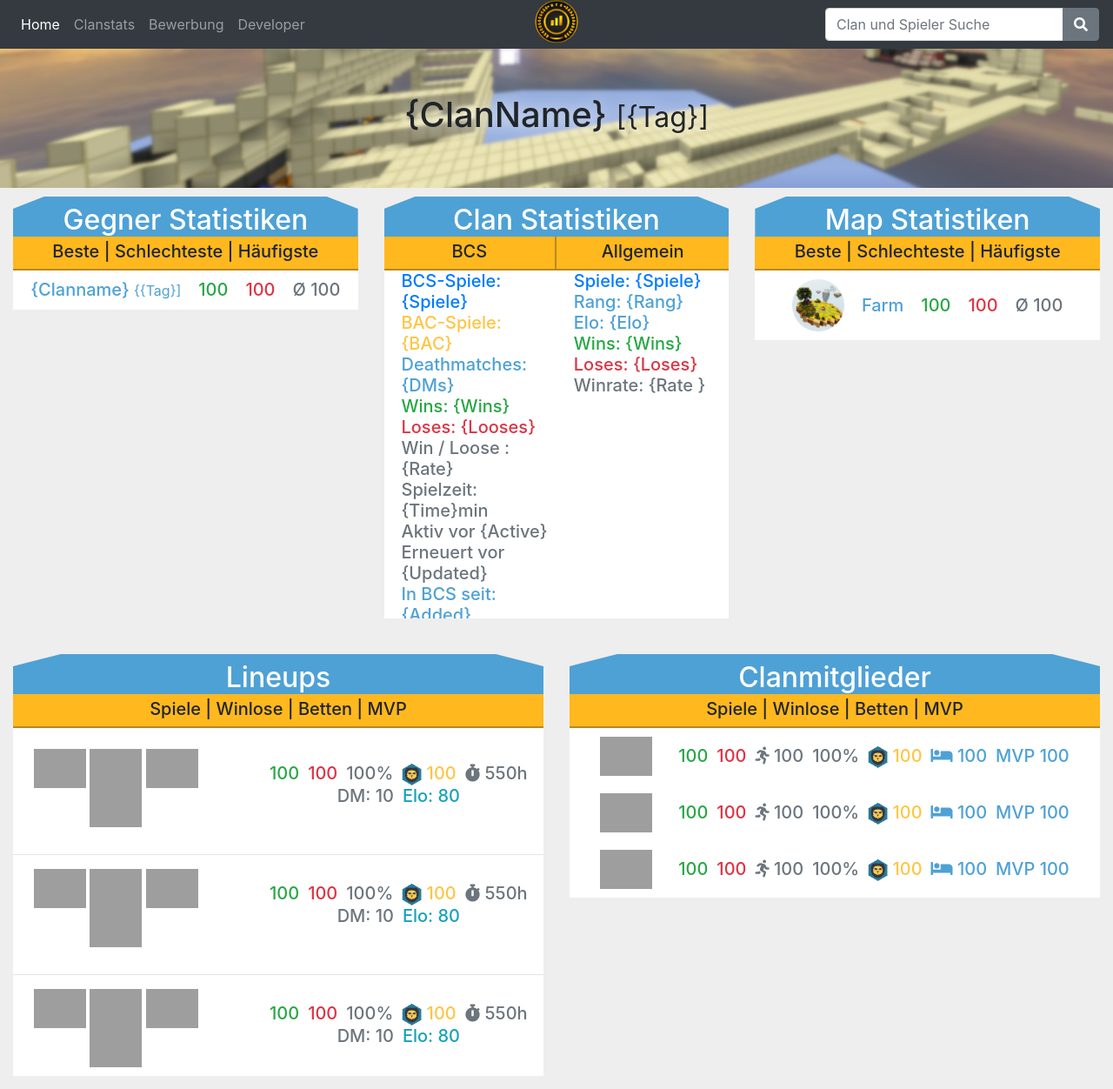
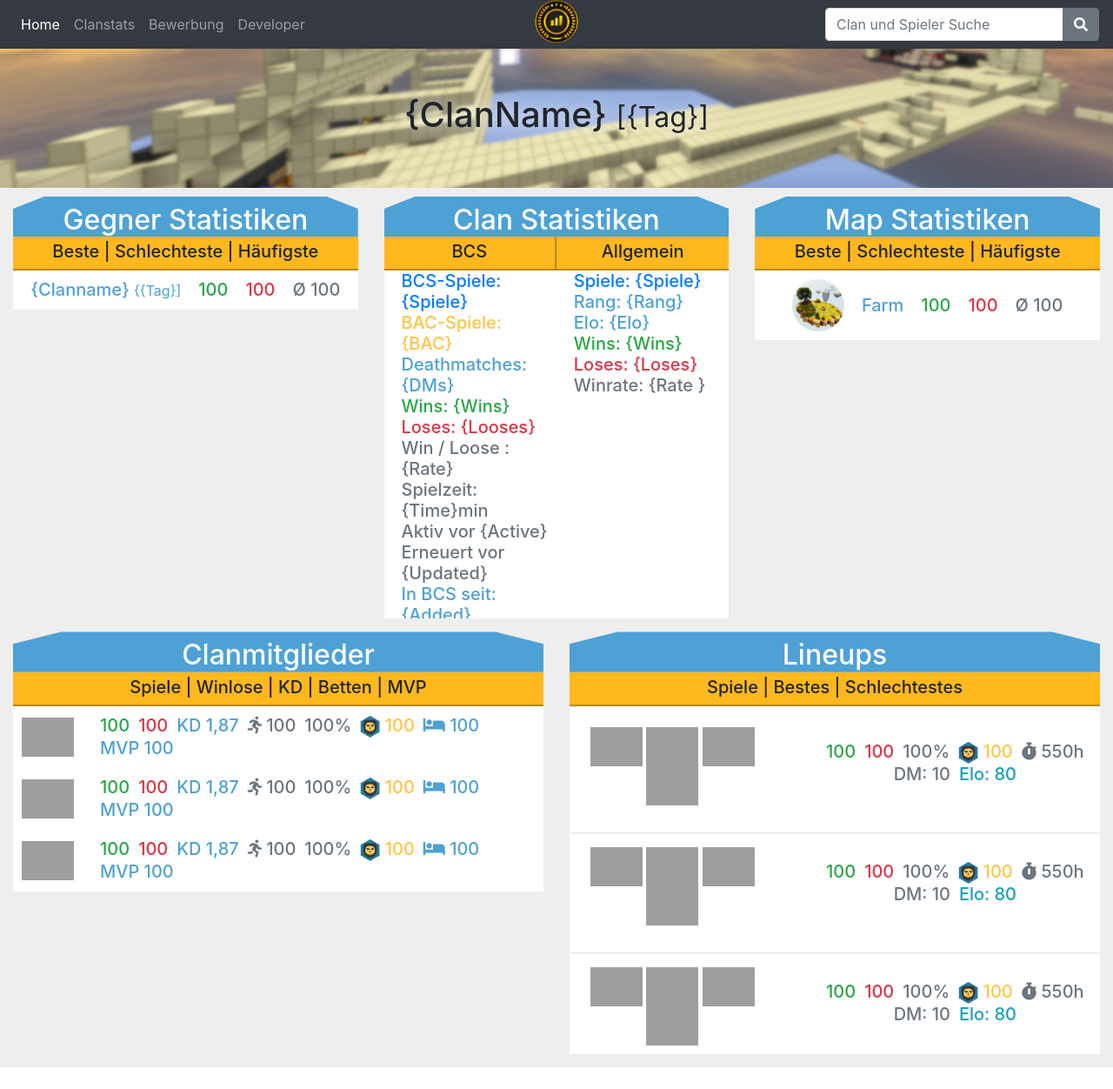
Before and after one commit to JKamue/BCS, a PHP site: page /clanstats.html in a window 1280 px wide. Shown: the whole page at 87% size. After the commit the page ends 1227 px from the top, so only its background shows below. Run offline with PHP 8.4, Linux system fonts and the light colour scheme; data that the repository does not hold is empty; some libraries are stand-ins or nearby versions; grey boxes are pictures that could not be loaded.

Commit message:
Finished clanpage frontend

```diff
--- a/httpdocs/clanstats.html
+++ b/httpdocs/clanstats.html
@@ -135,7 +135,7 @@
 			<span id="enemy-worst" class="clickable" onclick="enemySetFilter(this.id)">Schlechteste</span> |
 			<span id="enemy-most" class="clickable" onclick="enemySetFilter(this.id)">Häufigste</span></h5>
 		</div>
-		<div class="content">
+		<div class="content" id="enemy-content">
 			<table id="data-enemies" class="group">
 				<tr>
 					<td><h5 class="text-bcs inline">{Clanname} <small class="hide-on-tiny">{{Tag}]</small></h5></td>
@@ -192,6 +192,7 @@
 			</tr>
 		</table>
 	</div>
+
 	<div id="maps" class="col-md-12 col-lg-6 col-xl-4 stats-box">
 		<div class="header">
 			<h2>Map Statistiken</h2>
@@ -203,7 +204,7 @@
 				<span id="map-most" class="clickable" onclick="mapSetSorter(this.id)">Häufigste</span>
 			</h5>
 		</div>
-		<div class="content">
+		<div class="content" id="map-content">
 			<div class="w-100">
 				<table id="data-maps" class="group">
 					<tr>
@@ -217,109 +218,34 @@
 			</div>
 		</div>
 	</div>
-</div>
-<div style="margin: 0px;margin-top: 2vw;" class="row">
-	<div id="lineup" class="col-md-12 col-lg-12 col-xl-6 stats-box">
-		<div class="header">
-			<h2>Lineups</h2>
-		</div>
-		<div class="sub">
-			<h5>
-				<span id="player-games" class="clickable" onclick="">Spiele</span> |
-				<span id="player-winlose" class="clickable" onclick="">Winlose</span> |
-				<span id="player-beds" class="clickable" onclick="">Betten</span> |
-				<span id="player-mvp" class="clickable" onclick="">MVP</span>
-			</h5>
-		</div>
-		<div class="content">
-			<br>
-			<div class="row w-105 text-center">
-				<div id="lineup" class="col-md-12 col-lg-6 col-xl-5 stats-box">
-					<img style="width: 60px" src="https://crafatar.com/avatars/cee6fa01c5c242d3ba1c4ffd7fcdb359?overlay=true"/>
-					<img style="width: 60px" src="https://crafatar.com/avatars/cee6fa01c5c242d3ba1c4ffd7fcdb359?overlay=true"/>
-					<img style="width: 60px" src="https://crafatar.com/avatars/cee6fa01c5c242d3ba1c4ffd7fcdb359?overlay=true"/>
-					<img style="width: 60px" src="https://crafatar.com/avatars/cee6fa01c5c242d3ba1c4ffd7fcdb359?overlay=true"/>
-				</div>
-				<div id="lineup" class="col-md-12 col-lg-6 col-xl-7 stats-box" style="display: flex;justify-content: center;flex-direction: column;">
-					<h5>
-						<span style="padding-left: 10px; white-space: nowrap" class="text-success">100<span><wbr>
-						<span style="padding-left: 10px; white-space: nowrap" class="text-danger">100<span><wbr>
-						<span style="padding-left: 10px; white-space: nowrap" class="text-secondary">100%<span><wbr>
-						<span style="padding-left: 10px; white-space: nowrap" class="text-bac"><img height="25px" src="img/badlion.png"/> 100<span><wbr>
-						<span style="padding-left: 10px; white-space: nowrap" class="text-secondary"><i class="fas fa-stopwatch"></i> 550h<span><wbr>
-						<span style="padding-left: 10px; white-space: nowrap" class="text-secondary">DM: 10<span><wbr>
-						<span style="padding-left: 10px; white-space: nowrap" class="text-info">Elo: 80</span><wbr>
-					</h5>
-				</div>
-			</div>
-			<hr>
-			<div class="row w-105 text-center">
-				<div id="lineup" class="col-md-12 col-lg-6 col-xl-5 stats-box">
-					<img style="width: 60px" src="https://crafatar.com/avatars/cee6fa01c5c242d3ba1c4ffd7fcdb359?overlay=true"/>
-					<img style="width: 60px" src="https://crafatar.com/avatars/cee6fa01c5c242d3ba1c4ffd7fcdb359?overlay=true"/>
-					<img style="width: 60px" src="https://crafatar.com/avatars/cee6fa01c5c242d3ba1c4ffd7fcdb359?overlay=true"/>
-					<img style="width: 60px" src="https://crafatar.com/avatars/cee6fa01c5c242d3ba1c4ffd7fcdb359?overlay=true"/>
-				</div>
-				<div id="lineup" class="col-md-12 col-lg-6 col-xl-7 stats-box" style="display: flex;justify-content: center;flex-direction: column;">
-					<h5>
-						<span style="padding-left: 10px; white-space: nowrap" class="text-success">100<span><wbr>
-						<span style="padding-left: 10px; white-space: nowrap" class="text-danger">100<span><wbr>
-						<span style="padding-left: 10px; white-space: nowrap" class="text-secondary">100%<span><wbr>
-						<span style="padding-left: 10px; white-space: nowrap" class="text-bac"><img height="25px" src="img/badlion.png"/> 100<span><wbr>
-						<span style="padding-left: 10px; white-space: nowrap" class="text-secondary"><i class="fas fa-stopwatch"></i> 550h<span><wbr>
-						<span style="padding-left: 10px; white-space: nowrap" class="text-secondary">DM: 10<span><wbr>
-						<span style="padding-left: 10px; white-space: nowrap" class="text-info">Elo: 80</span><wbr>
-					</h5>
-				</div>
-			</div>
-			<hr>
-			<div class="row w-105 text-center">
-				<div id="lineup" class="col-md-12 col-lg-6 col-xl-5 stats-box">
-					<img style="width: 60px" src="https://crafatar.com/avatars/cee6fa01c5c242d3ba1c4ffd7fcdb359?overlay=true"/>
-					<img style="width: 60px" src="https://crafatar.com/avatars/cee6fa01c5c242d3ba1c4ffd7fcdb359?overlay=true"/>
-					<img style="width: 60px" src="https://crafatar.com/avatars/cee6fa01c5c242d3ba1c4ffd7fcdb359?overlay=true"/>
-					<img style="width: 60px" src="https://crafatar.com/avatars/cee6fa01c5c242d3ba1c4ffd7fcdb359?overlay=true"/>
-				</div>
-				<div id="lineup" class="col-md-12 col-lg-6 col-xl-7 stats-box" style="display: flex;justify-content: center;flex-direction: column;">
-					<h5>
-						<span style="padding-left: 10px; white-space: nowrap" class="text-success">100<span><wbr>
-						<span style="padding-left: 10px; white-space: nowrap" class="text-danger">100<span><wbr>
-						<span style="padding-left: 10px; white-space: nowrap" class="text-secondary">100%<span><wbr>
-						<span style="padding-left: 10px; white-space: nowrap" class="text-bac"><img height="25px" src="img/badlion.png"/> 100<span><wbr>
-						<span style="padding-left: 10px; white-space: nowrap" class="text-secondary"><i class="fas fa-stopwatch"></i> 550h<span><wbr>
-						<span style="padding-left: 10px; white-space: nowrap" class="text-secondary">DM: 10<span><wbr>
-						<span style="padding-left: 10px; white-space: nowrap" class="text-info">Elo: 80</span><wbr>
-					</h5>
-				</div>
-			</div>
-		</div>
-	</div>
+
 	<div id="member" class="col-md-12 col-lg-12 col-xl-6 stats-box">
 		<div class="header">
 			<h2>Clanmitglieder</h2>
 		</div>
 		<div class="sub">
 			<h5>
-				<span id="player-games" class="clickable" onclick="">Spiele</span> |
-				<span id="player-winlose" class="clickable" onclick="">Winlose</span> |
-				<span id="player-beds" class="clickable" onclick="">Betten</span> |
-				<span id="player-mvp" class="clickable" onclick="">MVP</span>
+				<span id="player-games" class="clickable" onclick="playerSetSorter(this.id)">Spiele</span> |
+				<span id="player-winlose" class="clickable" onclick="playerSetSorter(this.id)">Winlose</span> |
+				<span id="player-kd" class="clickable" onclick="playerSetSorter(this.id)">KD</span> |
+				<span id="player-beds" class="clickable" onclick="playerSetSorter(this.id)">Betten</span> |
+				<span id="player-mvp" class="clickable" onclick="playerSetSorter(this.id)">MVP</span>
 			</h5>
 		</div>
-		<div class="content">
+		<div class="content" id="member-content">
 			<table id="data-member" class="group">
 				<tr>
 					<td valign="middle"><img style="width: 60px" src="https://crafatar.com/avatars/cee6fa01c5c242d3ba1c4ffd7fcdb359?overlay=true"/></td>
 					<td>
 						<h5>
-							<span style="padding-left: 10px; white-space: nowrap" class="text-success">100<span><wbr>
-							<span style="padding-left: 10px; white-space: nowrap" class="text-danger">100<span><wbr>
-							<span style="padding-left: 10px; white-space: nowrap" class="text-muted"><i class="fas fa-running"></i> 100<span><wbr>
-							<span style="padding-left: 10px; white-space: nowrap" class="text-secondary">100%<span><wbr>
-							<span style="padding-left: 10px; white-space: nowrap" class="text-bac"><img height="25px" src="img/badlion.png"/> 100<span><wbr>
-							<span style="padding-left: 10px; white-space: nowrap" class="text-bcs"><i class="fas fa-bed"></i> 100<span><wbr>
-							<span style="padding-left: 10px; white-space: nowrap" class="text-bcs">MVP 100<span><wbr>
-
+							<span class="text-with-space text-success">100<span><wbr>
+							<span class="text-with-space text-danger">100<span><wbr>
+							<span class="text-with-space text-bcs">KD 1,87<span><wbr>
+							<span class="text-with-space text-muted"><i class="fas fa-running"></i> 100<span><wbr>
+							<span class="text-with-space text-secondary">100%<span><wbr>
+							<span class="text-with-space text-bac"><img height="25px" src="img/badlion.png"/> 100<span><wbr>
+							<span class="text-with-space text-bcs"><i class="fas fa-bed"></i> 100<span><wbr>
+							<span class="text-with-space text-bcs">MVP 100<span><wbr>
 						</h5>
 					</td>
 				</tr>
@@ -327,14 +253,14 @@
 					<td valign="middle"><img style="width: 60px" src="https://crafatar.com/avatars/cee6fa01c5c242d3ba1c4ffd7fcdb359?overlay=true"/></td>
 					<td>
 						<h5>
-							<span style="padding-left: 10px; white-space: nowrap" class="text-success">100<span><wbr>
-							<span style="padding-left: 10px; white-space: nowrap" class="text-danger">100<span><wbr>
-							<span style="padding-left: 10px; white-space: nowrap" class="text-muted"><i class="fas fa-running"></i>  100<span><wbr>
-							<span style="padding-left: 10px; white-space: nowrap" class="text-secondary">100%<span><wbr>
-							<span style="padding-left: 10px; white-space: nowrap" class="text-bac"><img height="25px" src="img/badlion.png"/> 100<span><wbr>
-							<span style="padding-left: 10px; white-space: nowrap" class="text-bcs"><i class="fas fa-bed"></i> 100<span><wbr>
-							<span style="padding-left: 10px; white-space: nowrap" class="text-bcs">MVP 100<span><wbr>
-
+							<span class="text-with-space text-success">100<span><wbr>
+							<span class="text-with-space text-danger">100<span><wbr>
+							<span class="text-with-space text-bcs">KD 1,87<span><wbr>
+							<span class="text-with-space text-muted"><i class="fas fa-running"></i> 100<span><wbr>
+							<span class="text-with-space text-secondary">100%<span><wbr>
+							<span class="text-with-space text-bac"><img height="25px" src="img/badlion.png"/> 100<span><wbr>
+							<span class="text-with-space text-bcs"><i class="fas fa-bed"></i> 100<span><wbr>
+							<span class="text-with-space text-bcs">MVP 100<span><wbr>
 						</h5>
 					</td>
 				</tr>
@@ -342,18 +268,92 @@
 					<td valign="middle"><img style="width: 60px" src="https://crafatar.com/avatars/cee6fa01c5c242d3ba1c4ffd7fcdb359?overlay=true"/></td>
 					<td>
 						<h5>
-							<span style="padding-left: 10px; white-space: nowrap" class="text-success">100<span><wbr>
-							<span style="padding-left: 10px; white-space: nowrap" class="text-danger">100<span><wbr>
-							<span style="padding-left: 10px; white-space: nowrap" class="text-muted"><i class="fas fa-running"></i> 100<span><wbr>
-							<span style="padding-left: 10px; white-space: nowrap" class="text-secondary">100%<span><wbr>
-							<span style="padding-left: 10px; white-space: nowrap" class="text-bac"><img height="25px" src="img/badlion.png"/> 100<span><wbr>
-							<span style="padding-left: 10px; white-space: nowrap" class="text-bcs"><i class="fas fa-bed"></i> 100<span><wbr>
-							<span style="padding-left: 10px; white-space: nowrap" class="text-bcs">MVP 100<span><wbr>
-
+							<span class="text-with-space text-success">100<span><wbr>
+							<span class="text-with-space text-danger">100<span><wbr>
+							<span class="text-with-space text-bcs">KD 1,87<span><wbr>
+							<span class="text-with-space text-muted"><i class="fas fa-running"></i> 100<span><wbr>
+							<span class="text-with-space text-secondary">100%<span><wbr>
+							<span class="text-with-space text-bac"><img height="25px" src="img/badlion.png"/> 100<span><wbr>
+							<span class="text-with-space text-bcs"><i class="fas fa-bed"></i> 100<span><wbr>
+							<span class="text-with-space text-bcs">MVP 100<span><wbr>
 						</h5>
 					</td>
 				</tr>
 			</table>
 		</div>
 	</div>
+	<div id="lineup" class="col-md-12 col-lg-12 col-xl-6 stats-box">
+		<div class="header">
+			<h2>Lineups</h2>
+		</div>
+		<div class="sub">
+			<h5>
+				<span id="lineup-games" class="clickable" onclick="lineupSetFilter('lineup-games')">Spiele</span> |
+				<span id="lineup-best" class="clickable" onclick="lineupSetFilter('lineup-best')">Bestes</span> |
+				<span id="lineup-worst" class="clickable" onclick="lineupSetFilter('lineup-worst')">Schlechtestes</span>
+			</h5>
+		</div>
+		<div class="content" id="data-lineups">
+			<br>
+			<div class="row w-105 text-center">
+				<div class="col-md-12 col-lg-6 col-xl-5 stats-box">
+					<img style="width: 60px" src="https://crafatar.com/avatars/cee6fa01c5c242d3ba1c4ffd7fcdb359?overlay=true"/>
+					<img style="width: 60px" src="https://crafatar.com/avatars/cee6fa01c5c242d3ba1c4ffd7fcdb359?overlay=true"/>
+					<img style="width: 60px" src="https://crafatar.com/avatars/cee6fa01c5c242d3ba1c4ffd7fcdb359?overlay=true"/>
+					<img style="width: 60px" src="https://crafatar.com/avatars/cee6fa01c5c242d3ba1c4ffd7fcdb359?overlay=true"/>
+				</div>
+				<div class="col-md-12 col-lg-6 col-xl-7 stats-box" style="display: flex;justify-content: center;flex-direction: column;">
+					<h5>
+						<span class="text-with-space text-success">100<span><wbr>
+						<span class="text-with-space text-danger">100<span><wbr>
+						<span class="text-with-space text-secondary">100%<span><wbr>
+						<span class="text-with-space text-bac"><img height="25px" src="img/badlion.png"/> 100<span><wbr>
+						<span class="text-with-space text-secondary"><i class="fas fa-stopwatch"></i> 550h<span><wbr>
+						<span class="text-with-space text-secondary">DM: 10<span><wbr>
+						<span class="text-with-space text-info">Elo: 80</span><wbr>
+					</h5>
+				</div>
+			</div>
+			<hr>
+			<div class="row w-105 text-center">
+				<div class="col-md-12 col-lg-6 col-xl-5 stats-box">
+					<img style="width: 60px" src="https://crafatar.com/avatars/cee6fa01c5c242d3ba1c4ffd7fcdb359?overlay=true"/>
+					<img style="width: 60px" src="https://crafatar.com/avatars/cee6fa01c5c242d3ba1c4ffd7fcdb359?overlay=true"/>
+					<img style="width: 60px" src="https://crafatar.com/avatars/cee6fa01c5c242d3ba1c4ffd7fcdb359?overlay=true"/>
+					<img style="width: 60px" src="https://crafatar.com/avatars/cee6fa01c5c242d3ba1c4ffd7fcdb359?overlay=true"/>
+				</div>
+				<div class="col-md-12 col-lg-6 col-xl-7 stats-box" style="display: flex;justify-content: center;flex-direction: column;">
+					<h5>
+						<span class="text-with-space text-success">100<span><wbr>
+						<span class="text-with-space text-danger">100<span><wbr>
+						<span class="text-with-space text-secondary">100%<span><wbr>
+						<span class="text-with-space text-bac"><img height="25px" src="img/badlion.png"/> 100<span><wbr>
+						<span class="text-with-space text-secondary"><i class="fas fa-stopwatch"></i> 550h<span><wbr>
+						<span class="text-with-space text-secondary">DM: 10<span><wbr>
+						<span class="text-with-space text-info">Elo: 80</span><wbr>
+					</h5>
+				</div>
+			</div>
+			<hr>
+			<div class="row w-105 text-center">
+				<div class="col-md-12 col-lg-6 col-xl-5 stats-box">
+					<img style="width: 60px" src="https://crafatar.com/avatars/cee6fa01c5c242d3ba1c4ffd7fcdb359?overlay=true"/>
+					<img style="width: 60px" src="https://crafatar.com/avatars/cee6fa01c5c242d3ba1c4ffd7fcdb359?overlay=true"/>
+					<img style="width: 60px" src="https://crafatar.com/avatars/cee6fa01c5c242d3ba1c4ffd7fcdb359?overlay=true"/>
+					<img style="width: 60px" src="https://crafatar.com/avatars/cee6fa01c5c242d3ba1c4ffd7fcdb359?overlay=true"/>
+				</div>
+				<div class="col-md-12 col-lg-6 col-xl-7 stats-box" style="display: flex;justify-content: center;flex-direction: column;">
+					<h5>
+						<span class="text-with-space text-success">100<span><wbr>
+						<span class="text-with-space text-danger">100<span><wbr>
+						<span class="text-with-space text-secondary">100%<span><wbr>
+						<span class="text-with-space text-bac"><img height="25px" src="img/badlion.png"/> 100<span><wbr>
+						<span class="text-with-space text-secondary"><i class="fas fa-stopwatch"></i> 550h<span><wbr>
+						<span class="text-with-space text-secondary">DM: 10<span><wbr>
+						<span class="text-with-space text-info">Elo: 80</span><wbr>
+					</h5>
+				</div>
+			</div>
+		</div>
+	</div>
 </div>
--- a/httpdocs/styles/clanstats.css
+++ b/httpdocs/styles/clanstats.css
@@ -102,6 +102,8 @@ h1 {
 	border-radius: 50%;
 }
 
+
+
 /* Text Styling */
 .text-bcs {
 	color: #4ea1d5
@@ -124,3 +126,8 @@ h1 {
 	-ms-user-select: none;
 	user-select: none;
 }
+
+.text-with-space {
+	padding-left: 10px;
+	white-space: nowrap
+}
--- a/lib/classes/Cw.php
+++ b/lib/classes/Cw.php
@@ -45,6 +45,7 @@ class Cw implements iGameCollector
         }
         $lineup = GommeApi::fetchCwPlayers($matchinfo['matchid']);
         $actions = GommeApi::fetchCwActions($matchinfo['matchid']);
+        echo "Received valid information for CW " . $matchinfo['matchid']. "<br>";
         return new Cw($matchinfo, $stats, $lineup, $actions, $clans);
     }
 
@@ -92,11 +93,16 @@ class Cw implements iGameCollector
             if ($clan->isInBCs())
             {
                 $bothNoBCS = false;
+                echo $clan->name() . "is in BCS" . "<br>";
 
                 if ($this->cwNotOld($clan)) {
                     $match = Match::addGame($this->api(), $clan, $enemy, $map, $stat, $this->clanWasSet);
                     $this->matches[$option] = $match;
+                } else {
+                    echo $clan->name() . "old CW". "<br>";
                 }
+            } else {
+                echo $clan->name() . "is not in BCS". "<br>";
             }
         }
 
--- a/src/bcs/api.php
+++ b/src/bcs/api.php
@@ -9,6 +9,7 @@ function getAllClanData($uuid) : Array
     $lineupstats = getLineupStats($uuid);
 
     $allMember = getAllMember($uuid);
+
     foreach ($lineupstats as &$lineup) {
         $active = true;
 
@@ -18,6 +19,7 @@ function getAllClanData($uuid) : Array
             foreach ($allMember as &$member) {
                 if ($member['PlayerID'] == $lineup[$player . "UUID"]) {
                     $lineup[$player] = $member['name'];
+                    $lineup[$player . "UUID"] = $member['uuid'];
                     if ($member['Active'] != true) {
                         $active = false;
                     }
@@ -112,10 +114,34 @@ function getLineupStats($uuid)
 
 function getAllMember($uuid)
 {
-    $allmember = "SELECT member.PlayerID, member.Active, player.name
+    $allmember = "SELECT member.PlayerID, member.Active, player.name, player.UUID as uuid
 FROM member
 JOIN player ON member.UUID = player.UUID
 WHERE ClanUUID = ?";
 
     return Database::select($allmember, array($uuid));
 }
+
+function getBCSStats()
+{
+    // Anzahl an Clans
+    $clanAmountRequest = "SELECT count(ClanUUID) as ClanAmount FROM `clan`";
+    // Anzahl an Spielern
+    $playerAmountRequest = "SELECT count(UUID) as PlayerAmount FROM `player`";
+    // Anzahl matches und count spielzeit
+    $gameStatsRequest = "SELECT count(GameID) as GameAmount, sum(GameTime) as GameTime FROM `game`";
+    // Anzahl Lineups
+    $lineupAmountRequest = "SELECT count(LineupID) as LineupAmount FROM `lineup`";
+
+    $response = array();
+    $response['clans'] = Database::selectFirst($clanAmountRequest,array())['ClanAmount'];
+    $response['players'] = Database::selectFirst($playerAmountRequest,array())['PlayerAmount'];
+
+    $data = Database::selectFirst($gameStatsRequest,array());
+    $response['games'] = $data['GameAmount'];
+    $response['time'] = round($data['GameTime']/60);
+
+    $response['lineups'] = Database::selectFirst($lineupAmountRequest,array())['LineupAmount'];
+
+    return $response;
+}
```
Also changed, not shown: httpdocs/scripts/loadClan.js (+175 -1 lines), lib/classes/hostingstart.html (added, +1 -0 lines), httpdocs/.htaccess (added), httpdocs/img/maps/desert.jpg (added), httpdocs/img/maps/desert.png (added), httpdocs/img/maps/faloon.jpg (added), httpdocs/img/maps/flags.jpg (added), httpdocs/img/maps/rush.jpg (added), httpdocs/img/maps/sandstone.jpg (added), httpdocs/img/maps/stoneisland.jpg (added), httpdocs/img/maps/stronghold.jpg (added).
